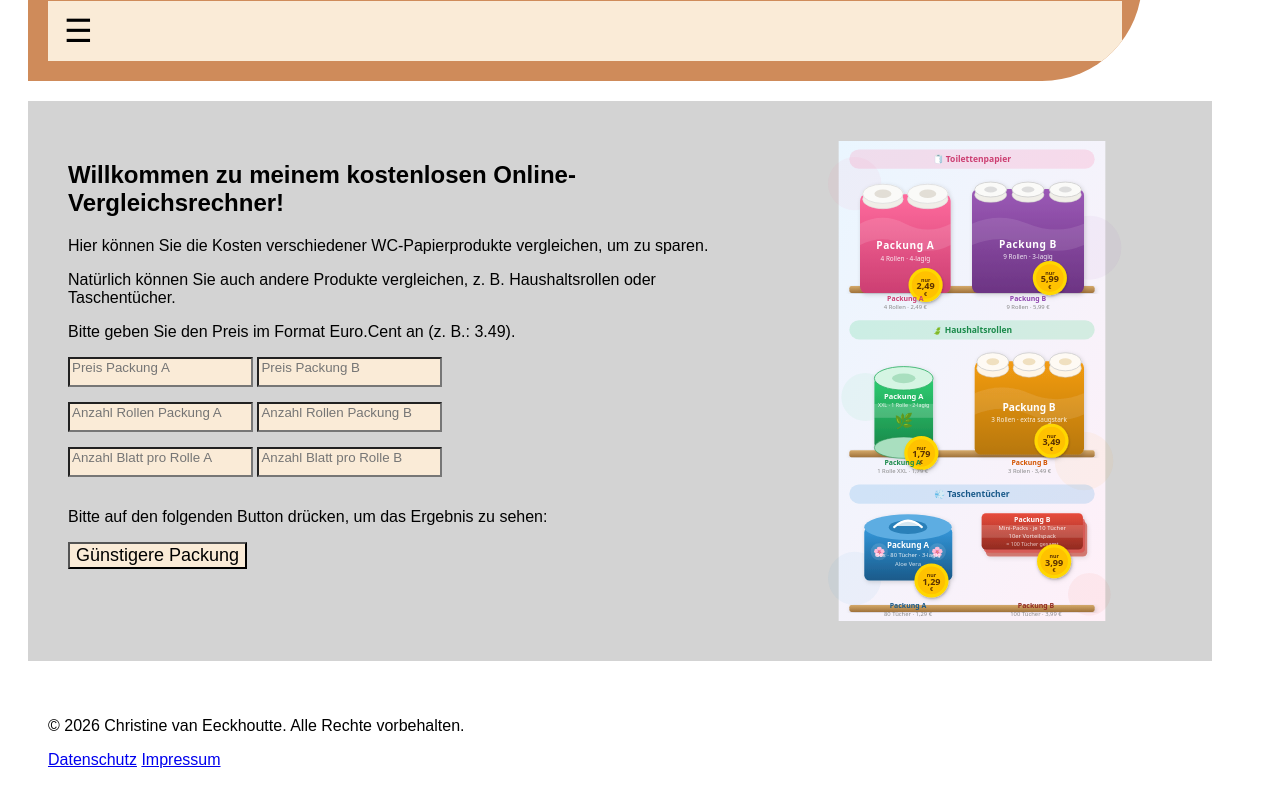
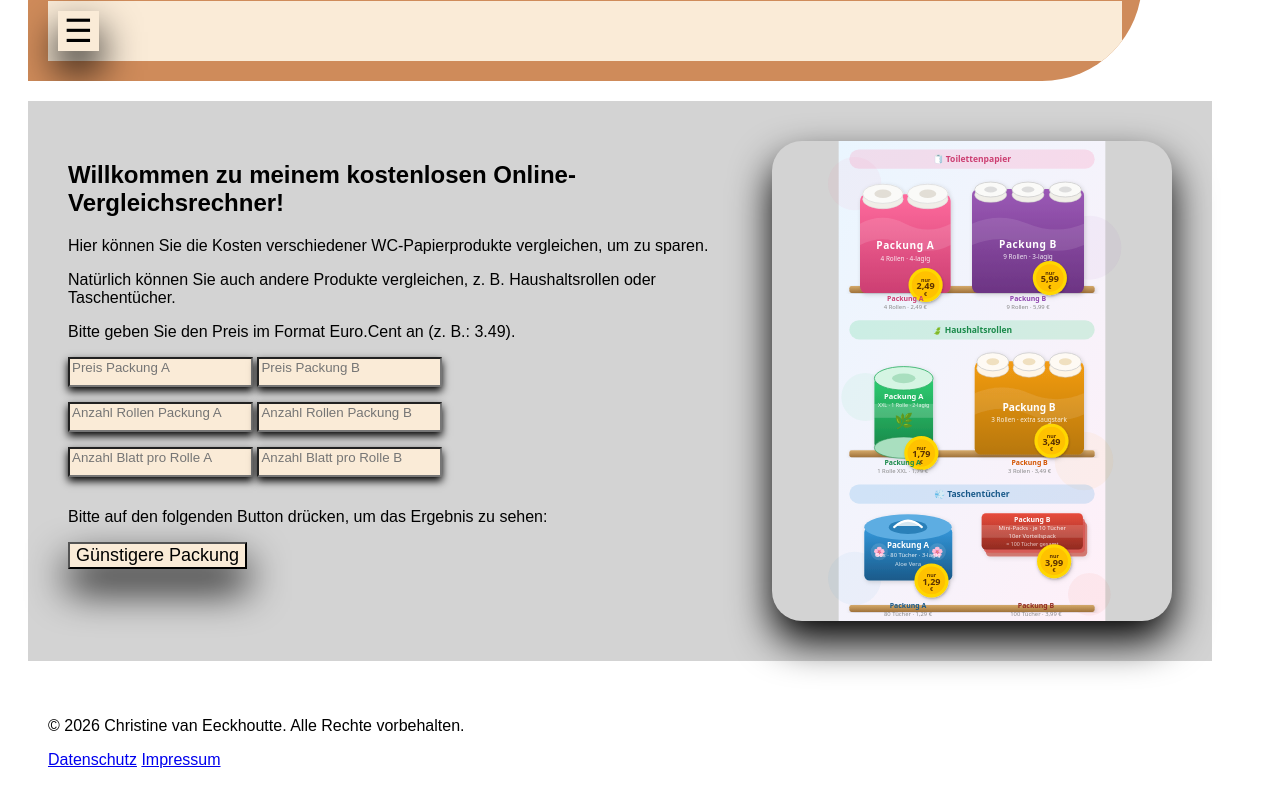
Before and after one commit to dancinghorsea/tool_kostenvergleich_wcpapier, a plain HTML site: page index.html in a window 1280 px wide. Shown: the part 127-930 px from the top of the page. Drawn offline with Linux system fonts and the light colour scheme.

Commit message:
box-shadow an ein paar Stellen ergänzt

```diff
--- a/style.css
+++ b/style.css
@@ -37,6 +37,7 @@ img {
     width: 400px;
     height: 480px;
     border-radius: 30px;
+    box-shadow: 0 20px 40px;
 }
 
 footer {
@@ -53,12 +54,14 @@ input {
     padding-bottom: 10px;
     margin-bottom: 15px;
     background-color: antiquewhite;
+    box-shadow: 0 4px 8px;
 }
 
 button {
     font-size: large;
     font-weight:500;
     background-color: antiquewhite;
+    box-shadow: 0 20px 40px;
 }
 
 .Datenschutz {
```
